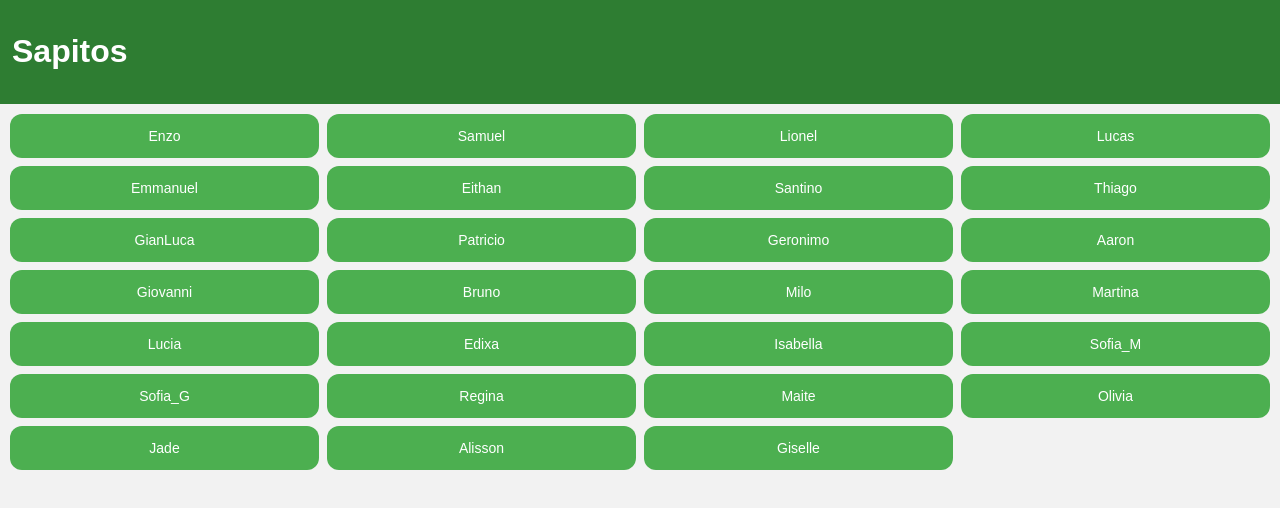
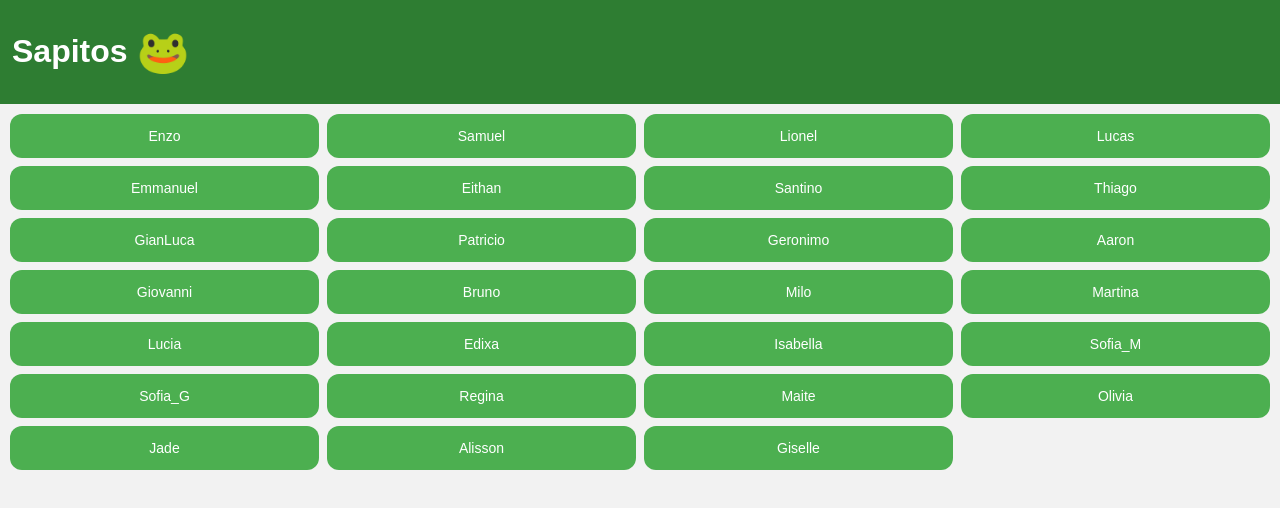
Before and after one commit to SmaniaMatias20/sapitos, a plain HTML site: page index.html in a window 1280 px wide. Drawn offline with Linux system fonts and the light colour scheme.

Commit message:
logo de un sapito

```diff
--- a/index.html
+++ b/index.html
@@ -7,12 +7,16 @@
     <title>Sapitos</title>
     <link rel="stylesheet" href="styles.css">
     <link href="https://fonts.googleapis.com/icon?family=Material+Icons" rel="stylesheet">
+    <link rel="shortcut icon" href="img/sapito.webp" type="image/x-icon">
 </head>
 
 <body>
 
     <header class="header">
-        <h1 id="title">Sapitos</h1>
+        <div style="display: flex; flex-direction: row; align-items: center; gap: 10px;">
+            <h1 id="title">Sapitos</h1>
+            <img src="img/sapito.webp" alt="Sapitos" id="logo">
+        </div>
         <button id="backBtn" class="back-btn hidden">
             <span class="material-icons">arrow_back</span>
         </button>
--- a/styles.css
+++ b/styles.css
@@ -55,6 +55,13 @@ body {
     cursor: pointer;
 }
 
+#logo {
+    width: 50px;
+    height: 50px;
+    object-fit: cover;
+    border-radius: 50%;
+}
+
 /* Galería */
 .gallery {
     display: grid;
```
Also changed, not shown: img/sapito.webp (added).
